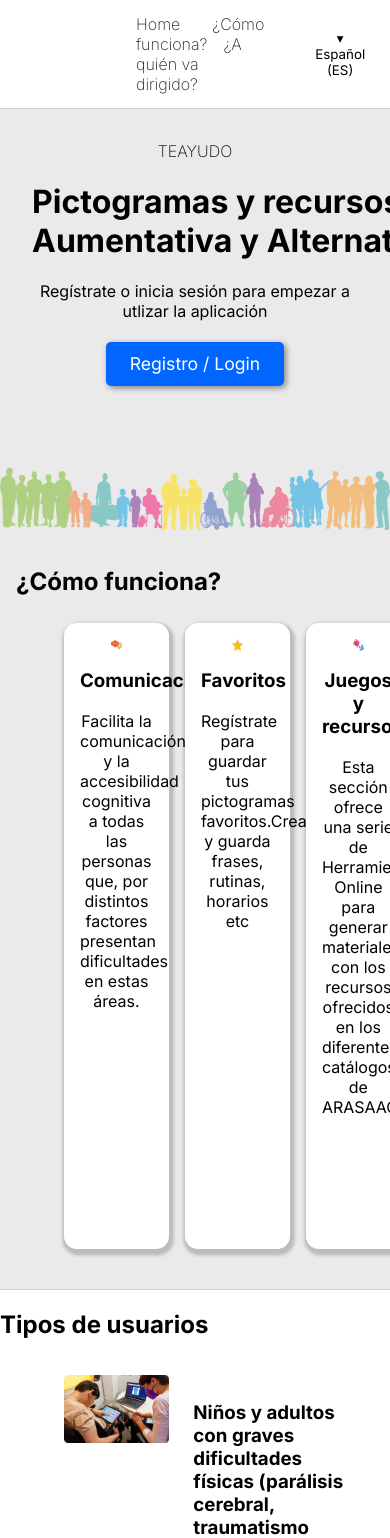
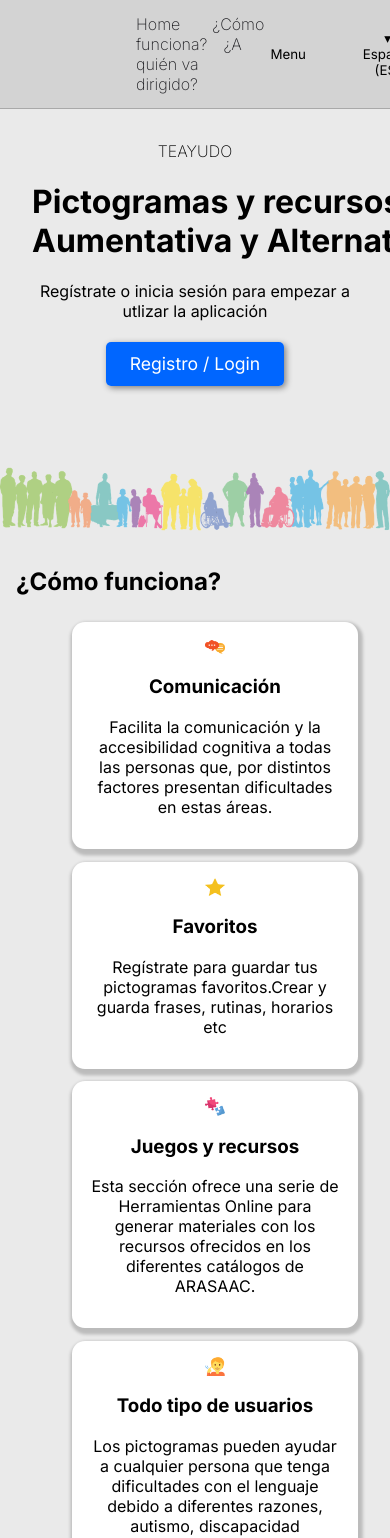
Before and after one commit to Lyanna666/proyecto-final-GA, a React (Create React App) app in the folder Pictogramas/: page / in a window 390 px wide. Shown: the top 1538 px of the page. Built offline with nearby package versions, Linux system fonts and the light colour scheme.

Commit message:
media query home

```diff
--- a/Pictogramas/src/components/Header/header.css
+++ b/Pictogramas/src/components/Header/header.css
@@ -100,3 +100,9 @@
   border-right: 5px solid transparent;
   border-bottom: 8px solid lightgray;
 }
+
+@media screen and (max-width: 1024px) {
+  header {
+    background-color: lightgray;
+  }
+}
--- a/Pictogramas/src/components/Header/header.jsx
+++ b/Pictogramas/src/components/Header/header.jsx
@@ -33,6 +33,7 @@
             <a href="/#users">{context.language.HEADER_NAV_USERS}</a>
           </li>
         </nav>
+        <button type="button">Menu</button>
       </div>
       <div>
         <ul className="menu-languages">
--- a/Pictogramas/src/components/Home/info.css
+++ b/Pictogramas/src/components/Home/info.css
@@ -61,6 +61,10 @@
   margin: 0.5rem;
 }
 
+.section-users {
+  padding: 1rem;
+}
+
 .section-users .top-link {
   display: block;
   width: auto;
@@ -69,3 +73,30 @@
   margin-top: 2rem;
   margin-bottom: 2rem;
 }
+
+@media screen and (max-width: 1024px) {
+  .info .info-list {
+    display: flex;
+    flex-direction: column;
+  }
+
+  .info .content .div-info picture {
+    max-width: 5vw;
+
+    margin: auto;
+  }
+
+  .info-list li {
+    margin: 0.4rem auto;
+    flex-grow: 1;
+    width: 90%;
+  }
+
+  .users-list picture {
+    display: none;
+  }
+
+  .div-users {
+    width: 100%;
+  }
+}
--- a/Pictogramas/src/styles/constans.css
+++ b/Pictogramas/src/styles/constans.css
@@ -13,4 +13,8 @@
   --backgroundGrayColor: #eaeaea;
 
   --base-space: 1.5rem;
+
+  /* Media Query */
+  --mobile: 480px;
+  --tablet: 1024px;
 }
```
